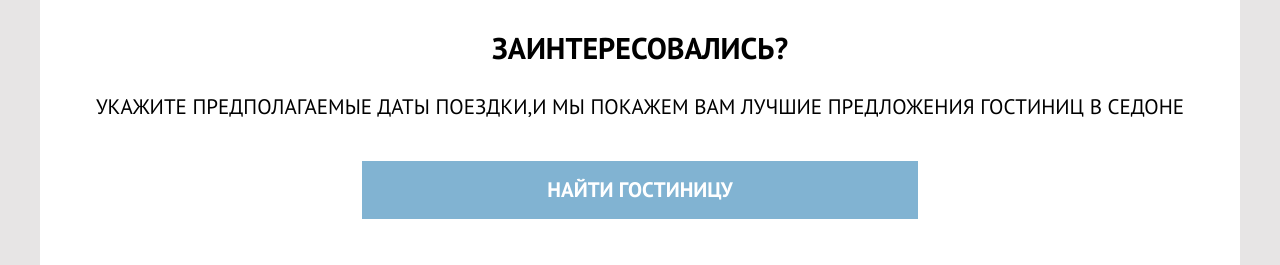
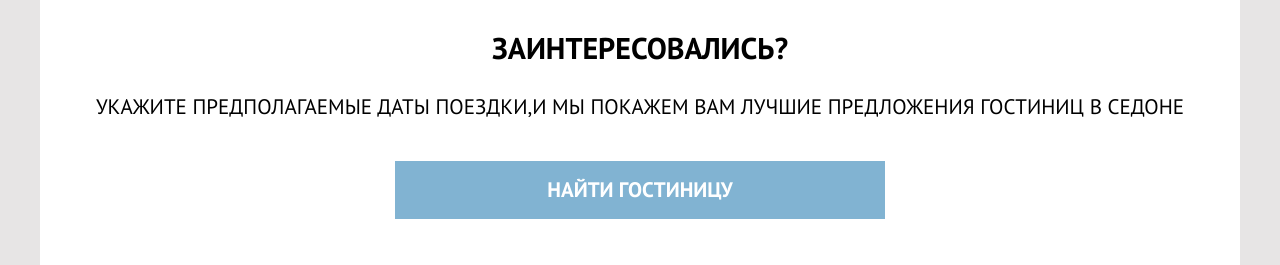
Before and after one commit to htmlacademy-adaptive/2098385-sedona-26, a website: page source/index.html in a window 1280 px wide. Shown: the part 1911-2176 px from the top of the page. Drawn offline with nearby package versions, Linux system fonts and the light colour scheme; files that its build step writes are made by us from their sources; grey boxes are pictures that could not be loaded.

Commit message:
Центрирует фото в каталоге и кнопку на главной странице

```diff
--- a/source/sass/catalog.scss
+++ b/source/sass/catalog.scss
@@ -133,6 +133,8 @@
 
 .catalog__image {
   display: block;
+  width: 100%;
+  height: auto;
 
   @media (min-width: $tablet-width) {
     width: 324px;
--- a/source/sass/search.scss
+++ b/source/sass/search.scss
@@ -44,11 +44,9 @@
   font-weight: 700;
   line-height: 26px;
   text-align: center;
-  padding: 16px 49px;
+  padding: 16px;
   max-width: 284px;
-  margin: 0 auto;
-  margin-left: 18px;
-  margin-right: 18px;
+  margin: auto;
 
   @media (min-width: $tablet-width) {
     min-width: 458px;
```
